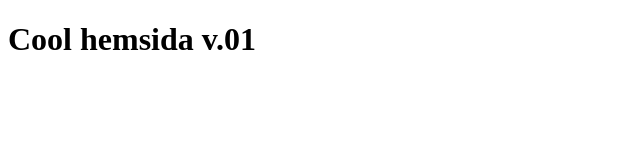
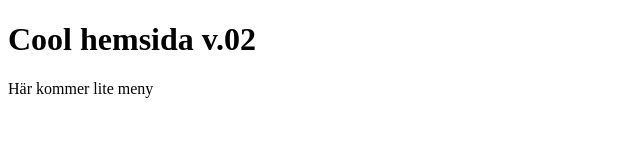
Before and after one commit to kimlagland/git-demo, a plain HTML site: page index.html in a window 1280 px wide. Shown: the whole page, without its empty margins (0-640 px from the left). Drawn offline with Linux system fonts and the light colour scheme.

Commit message:
Updated index.html to v0.2

```diff
--- a/index.html
+++ b/index.html
@@ -7,7 +7,8 @@
 </head>
 
 <body>
-    <h1>Cool hemsida v.01</h1>
+    <h1>Cool hemsida v.02</h1>
+    <p> Här kommer lite meny</p>
 </body>
 
 </html>
```
